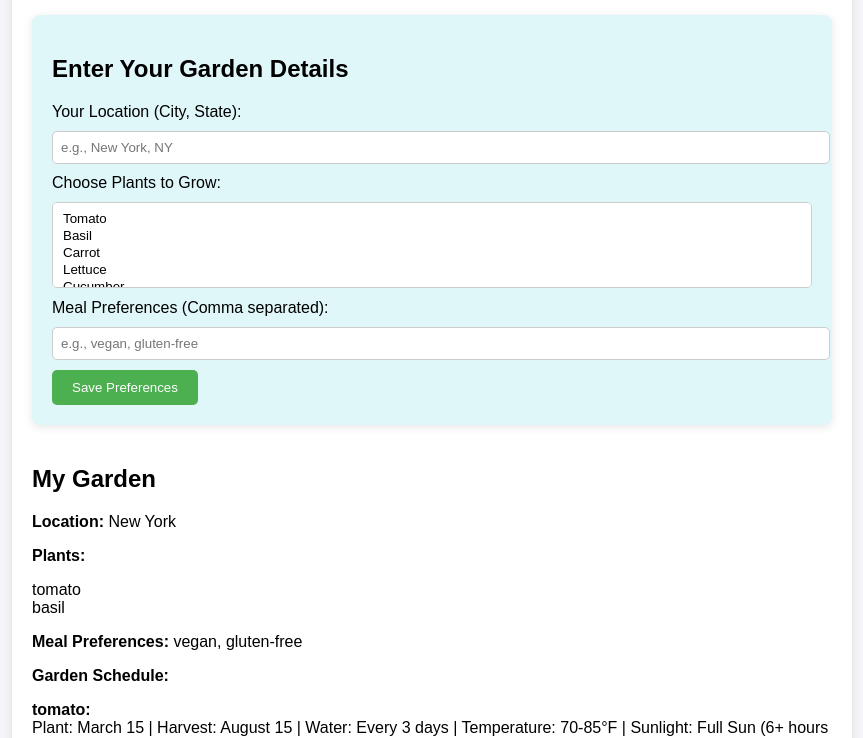
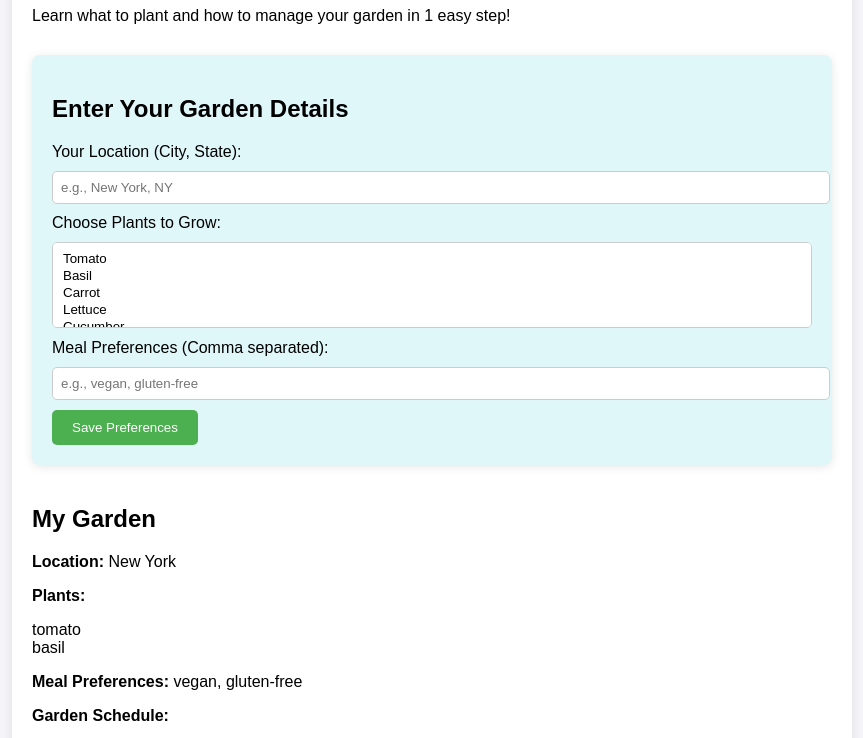
Before and after one commit to adamconkle/gardengnome, a plain HTML site: page index.html in a window 1280 px wide. Shown: the part 93-831 px from the top of the page, without its empty margins (208-1071 px from the left). Drawn offline with Linux system fonts and the light colour scheme.

Commit message:
Update index.html

```diff
--- a/index.html
+++ b/index.html
@@ -9,6 +9,7 @@
 <body>
     <div class="container">
         <h1>My Garden Knome</h1>
+        <p>Learn what to plant and how to manage your garden in 1 easy step!</p>
 
         <div class="form-section">
             <h2>Enter Your Garden Details</h2>
```
